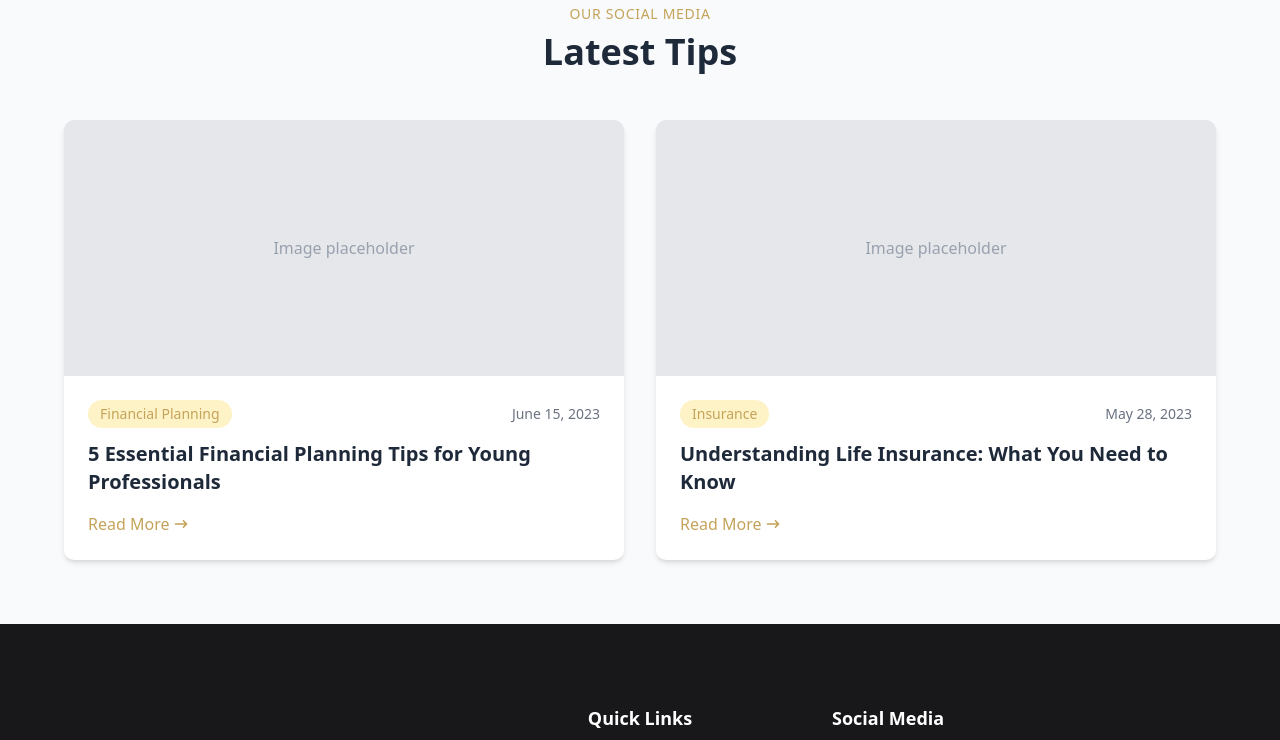
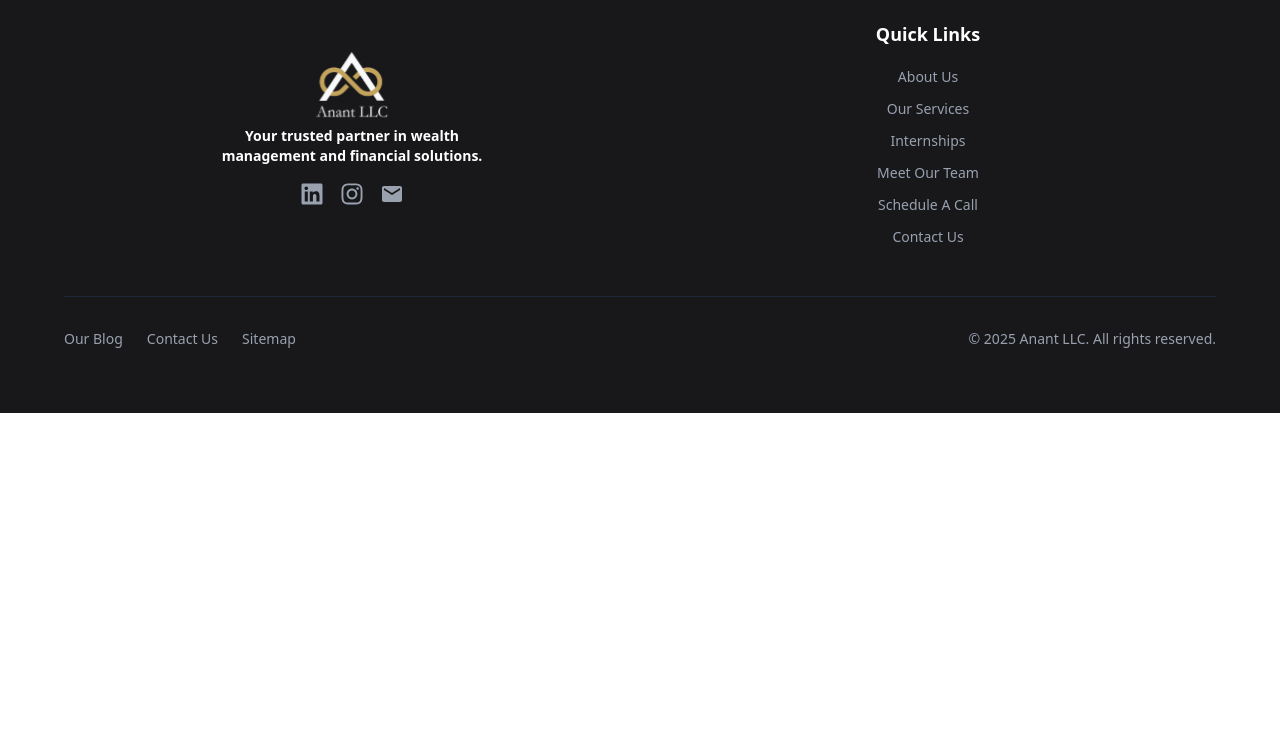
Before and after one commit to AnantLLC/Anant-Website, a Next.js app in the folder frontend/: page / in a window 1280 px wide. Shown: the part 3480-4220 px from the top of the page. After the commit the page ends 3893 px from the top, so only its background shows below. Built offline with nearby package versions, Linux system fonts and the light colour scheme.

Commit message:
aligns content in footer and removes tips sections

```diff
--- a/frontend/app/components/footer.tsx
+++ b/frontend/app/components/footer.tsx
@@ -2,32 +2,32 @@ import Image from "next/image";
 import Link from "next/link";
 import { FaLinkedin, FaInstagram } from "react-icons/fa";
 import { MdMail } from "react-icons/md";
-import cc from "../images/credit_card.jpg";
+// import cc from "../images/credit_card.jpg";
 import logo from "../images/logo/logo.svg";
-interface SocialMediaInsight {
-  title: string;
-  description: string;
-  imageUrl: string;
-  views?: string;
-  author: string;
-}
+// interface SocialMediaInsight {
+//   title: string;
+//   description: string;
+//   imageUrl: string;
+//   views?: string;
+//   author: string;
+// }
 
-const socialMediaInsights: SocialMediaInsight[] = [
-  {
-    title: "Social Media Insight 1",
-    author: "Author 1",
-    views: "100k",
-    description: "Description for Social Media Insight 1",
-    imageUrl: cc.src,
-  },
-  {
-    title: "Social Media Insight 2",
-    author: "Author 2",
-    views: "200k",
-    description: "Description for Social Media Insight 2",
-    imageUrl: cc.src,
-  },
-];
+// const socialMediaInsights: SocialMediaInsight[] = [
+//   {
+//     title: "Social Media Insight 1",
+//     author: "Author 1",
+//     views: "100k",
+//     description: "Description for Social Media Insight 1",
+//     imageUrl: cc.src,
+//   },
+//   {
+//     title: "Social Media Insight 2",
+//     author: "Author 2",
+//     views: "200k",
+//     description: "Description for Social Media Insight 2",
+//     imageUrl: cc.src,
+//   },
+// ];
 
 interface QuickLink {
   title: string;
@@ -60,8 +60,8 @@ const footerLinks: QuickLink[] = [{
 export default function Footer() {
   return (
     <footer className="bg-zinc-900 p-16 mx-auto text-white">
-      <div className="grid lg:grid-cols-3 md:grid-cols-2">
-        <div className="flex flex-col items-center justify-center text-center p-8 pl-20 px-6 lg:px-12">
+      <div className="grid lg:grid-cols-2 md:grid-cols-2">
+        <div className="flex flex-col items-center justify-center text-center p-8 px-6 lg:px-12">
           <Image className="w-32" src={logo} alt="anant llc logo" />
           <h3 className="mb-4 max-w-2xs text-sm font-semibold text-center">
             Your trusted partner in wealth management and financial solutions.
@@ -88,7 +88,7 @@ export default function Footer() {
           </div>
         </div>
 
-        <div className="mt-4 flex flex-col md:text-center">
+        <div className="mt-4 flex flex-col items-center text-center">
           <h3 className="mb-4 text-sm md:text-lg font-semibold">Quick Links</h3>
           <ul className="space-y-2">
             {quickLinks.map((link, index) => (
@@ -103,13 +103,13 @@ export default function Footer() {
             ))}
           </ul>
         </div>
-        <div className="mt-4">
+        {/* <div className="mt-4">
           <h3 className="mb-4 text-sm md:text-lg font-semibold">
             Social Media
           </h3>
           <ul className="flex flex-col space-y-2 mt-4">
             <span className="text-sm text-gray-400">Latest insights</span>
-            {socialMediaInsights.map((insight, index) => (
+            {/* {socialMediaInsights.map((insight, index) => (
               <li key={index} className="flex space-x-2">
                 <Image
                   src={insight.imageUrl}
@@ -130,7 +130,7 @@ export default function Footer() {
               </li>
             ))}
           </ul>
-        </div>
+        </div> */}
       </div>
       <div className="mt-12 border-t w-full justify-center gap-2 md:justify-between md:flex-row flex flex-col items-center border-gray-800 pt-8 text-sm text-gray-400">
         <ul className="gap-6 flex md:order-none order-2">
--- a/frontend/app/page.tsx
+++ b/frontend/app/page.tsx
@@ -3,7 +3,7 @@ import Hero from "./ui/home/Hero";
 import Services from "./ui/home/Services";
 import About from "./ui/home/About";
 import Schedule from "./ui/home/Schedule";
-import LatestTip from "./ui/home/LatestTip";
+// import LatestTip from "./ui/home/LatestTip";
 import HowItWork from "./ui/home/HowItWork";
 
 export default function Home() {
@@ -14,7 +14,7 @@ export default function Home() {
       <Services />
       <Schedule />
       <HowItWork />
-      <LatestTip />
+      {/* <LatestTip /> */}
     </main>
   );
 }
--- a/frontend/app/ui/home/LatestTip.tsx
+++ b/frontend/app/ui/home/LatestTip.tsx
@@ -1,85 +1,85 @@
-import React from 'react'
-import Link from 'next/link'
+// import React from 'react'
+// import Link from 'next/link'
 
-// Sample tip data - in a real application, this would come from an API or CMS
-const tips = [
-  {
-    id: 1,
-    title: "5 Essential Financial Planning Tips for Young Professionals",
-    image: "/images/tips/financial-planning.jpg",
-    date: "June 15, 2023",
-    category: "Financial Planning",
-    slug: "financial-planning-tips"
-  },
-  {
-    id: 2,
-    title: "Understanding Life Insurance: What You Need to Know",
-    image: "/images/tips/life-insurance.jpg",
-    date: "May 28, 2023",
-    category: "Insurance",
-    slug: "understanding-life-insurance"
-  }
-]
+// // Sample tip data - in a real application, this would come from an API or CMS
+// const tips = [
+//   {
+//     id: 1,
+//     title: "5 Essential Financial Planning Tips for Young Professionals",
+//     image: "/images/tips/financial-planning.jpg",
+//     date: "June 15, 2023",
+//     category: "Financial Planning",
+//     slug: "financial-planning-tips"
+//   },
+//   {
+//     id: 2,
+//     title: "Understanding Life Insurance: What You Need to Know",
+//     image: "/images/tips/life-insurance.jpg",
+//     date: "May 28, 2023",
+//     category: "Insurance",
+//     slug: "understanding-life-insurance"
+//   }
+// ]
 
-export default function LatestTip() {
-  return (
-    <section className="py-16 px-4 bg-gray-50">
-      <div className="max-w-6xl mx-auto">
-        {/* Section headers */}
-        <div className="text-center mb-12">
-          <p className="text-sm font-medium text-[#C4A35A] uppercase tracking-wider mb-2">OUR SOCIAL MEDIA</p>
-          <h2 className="text-3xl md:text-4xl font-bold text-gray-800">Latest Tips</h2>
-        </div>
+// export default function LatestTip() {
+//   return (
+//     <section className="py-16 px-4 bg-gray-50">
+//       <div className="max-w-6xl mx-auto">
+//         {/* Section headers */}
+//         <div className="text-center mb-12">
+//           <p className="text-sm font-medium text-[#C4A35A] uppercase tracking-wider mb-2">OUR SOCIAL MEDIA</p>
+//           <h2 className="text-3xl md:text-4xl font-bold text-gray-800">Latest Tips</h2>
+//         </div>
 
-        {/* Tips grid */}
-        <div className="grid grid-cols-1 md:grid-cols-2 gap-8">
-          {tips.map((tip) => (
-            <div key={tip.id} className="bg-white rounded-lg overflow-hidden shadow-md transition-transform duration-300 hover:shadow-lg hover:-translate-y-1">
-              {/* Image container with fixed aspect ratio */}
-              <div className="relative h-64 w-full">
-                <div className="absolute inset-0 bg-gray-200 flex items-center justify-center">
-                  <span className="text-gray-400">Image placeholder</span>
-                </div>
-                {/* Uncomment when you have actual images */}
-                {/* <Image
-                  src={tip.image}
-                  alt={tip.title}
-                  fill
-                  className="object-cover"
-                /> */}
-              </div>
+//         {/* Tips grid */}
+//         <div className="grid grid-cols-1 md:grid-cols-2 gap-8">
+//           {tips.map((tip) => (
+//             <div key={tip.id} className="bg-white rounded-lg overflow-hidden shadow-md transition-transform duration-300 hover:shadow-lg hover:-translate-y-1">
+//               {/* Image container with fixed aspect ratio */}
+//               <div className="relative h-64 w-full">
+//                 <div className="absolute inset-0 bg-gray-200 flex items-center justify-center">
+//                   <span className="text-gray-400">Image placeholder</span>
+//                 </div>
+//                 {/* Uncomment when you have actual images */}
+//                 {/* <Image
+//                   src={tip.image}
+//                   alt={tip.title}
+//                   fill
+//                   className="object-cover"
+//                 /> */}
+//               </div>
 
-              {/* Content */}
-              <div className="p-6">
-                {/* Category and date */}
-                <div className="flex justify-between items-center mb-3 text-sm">
-                  <span className="px-3 py-1 bg-amber-100 text-[#C4A35A] rounded-full font-medium">
-                    {tip.category}
-                  </span>
-                  <span className="text-gray-500">
-                    {tip.date}
-                  </span>
-                </div>
+//               {/* Content */}
+//               <div className="p-6">
+//                 {/* Category and date */}
+//                 <div className="flex justify-between items-center mb-3 text-sm">
+//                   <span className="px-3 py-1 bg-amber-100 text-[#C4A35A] rounded-full font-medium">
+//                     {tip.category}
+//                   </span>
+//                   <span className="text-gray-500">
+//                     {tip.date}
+//                   </span>
+//                 </div>
 
-                {/* Title */}
-                <h3 className="text-xl font-semibold mb-4 text-gray-800 line-clamp-2">
-                  <Link href={`/tips/${tip.slug}`} className="hover:text-[#C4A35A] transition-colors duration-200">
-                    {tip.title}
-                  </Link>
-                </h3>
+//                 {/* Title */}
+//                 <h3 className="text-xl font-semibold mb-4 text-gray-800 line-clamp-2">
+//                   <Link href={`/tips/${tip.slug}`} className="hover:text-[#C4A35A] transition-colors duration-200">
+//                     {tip.title}
+//                   </Link>
+//                 </h3>
 
-                {/* Read more link */}
-                <Link href={`/tips/${tip.slug}`} className="inline-flex items-center text-[#C4A35A] font-medium hover:text-[#C4A35A]">
-                  Read More
-                  <svg xmlns="http://www.w3.org/2000/svg" className="h-4 w-4 ml-1" viewBox="0 0 20 20" fill="currentColor">
-                    <path fillRule="evenodd" d="M12.293 5.293a1 1 0 011.414 0l4 4a1 1 0 010 1.414l-4 4a1 1 0 01-1.414-1.414L14.586 11H3a1 1 0 110-2h11.586l-2.293-2.293a1 1 0 010-1.414z" clipRule="evenodd" />
-                  </svg>
-                </Link>
-              </div>
-            </div>
-          ))}
-        </div>
-      </div>
-    </section>
-  )
-}
+//                 {/* Read more link */}
+//                 <Link href={`/tips/${tip.slug}`} className="inline-flex items-center text-[#C4A35A] font-medium hover:text-[#C4A35A]">
+//                   Read More
+//                   <svg xmlns="http://www.w3.org/2000/svg" className="h-4 w-4 ml-1" viewBox="0 0 20 20" fill="currentColor">
+//                     <path fillRule="evenodd" d="M12.293 5.293a1 1 0 011.414 0l4 4a1 1 0 010 1.414l-4 4a1 1 0 01-1.414-1.414L14.586 11H3a1 1 0 110-2h11.586l-2.293-2.293a1 1 0 010-1.414z" clipRule="evenodd" />
+//                   </svg>
+//                 </Link>
+//               </div>
+//             </div>
+//           ))}
+//         </div>
+//       </div>
+//     </section>
+//   )
+// }
```
